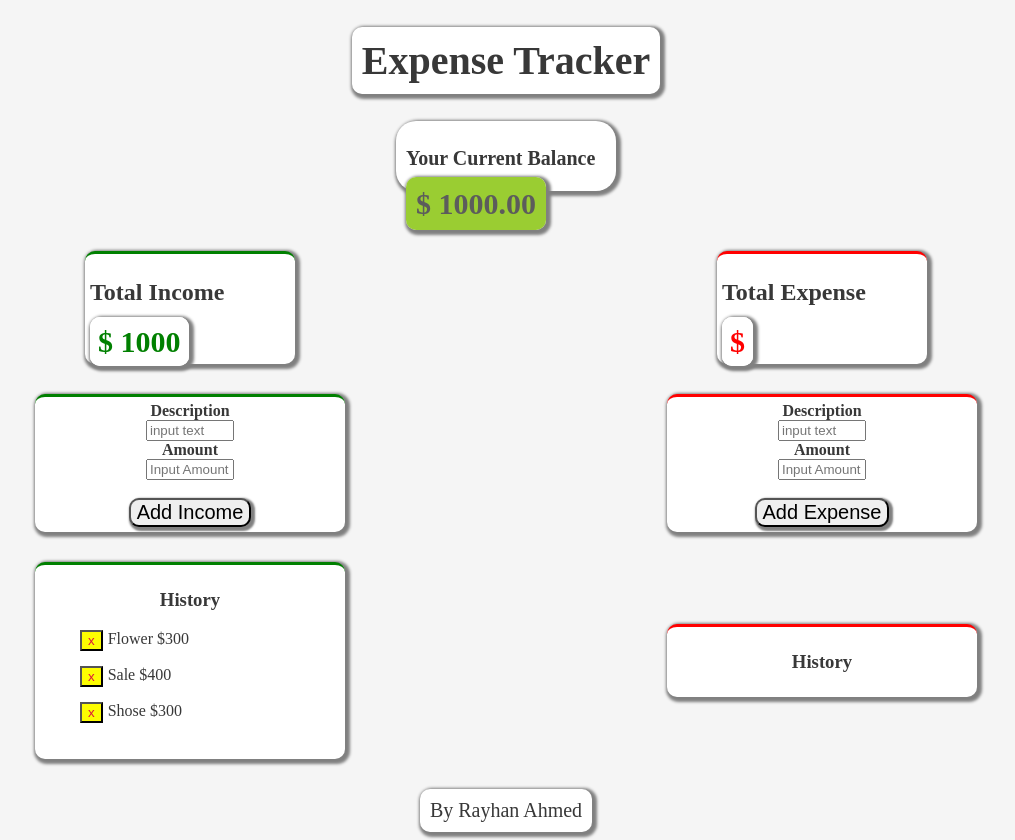
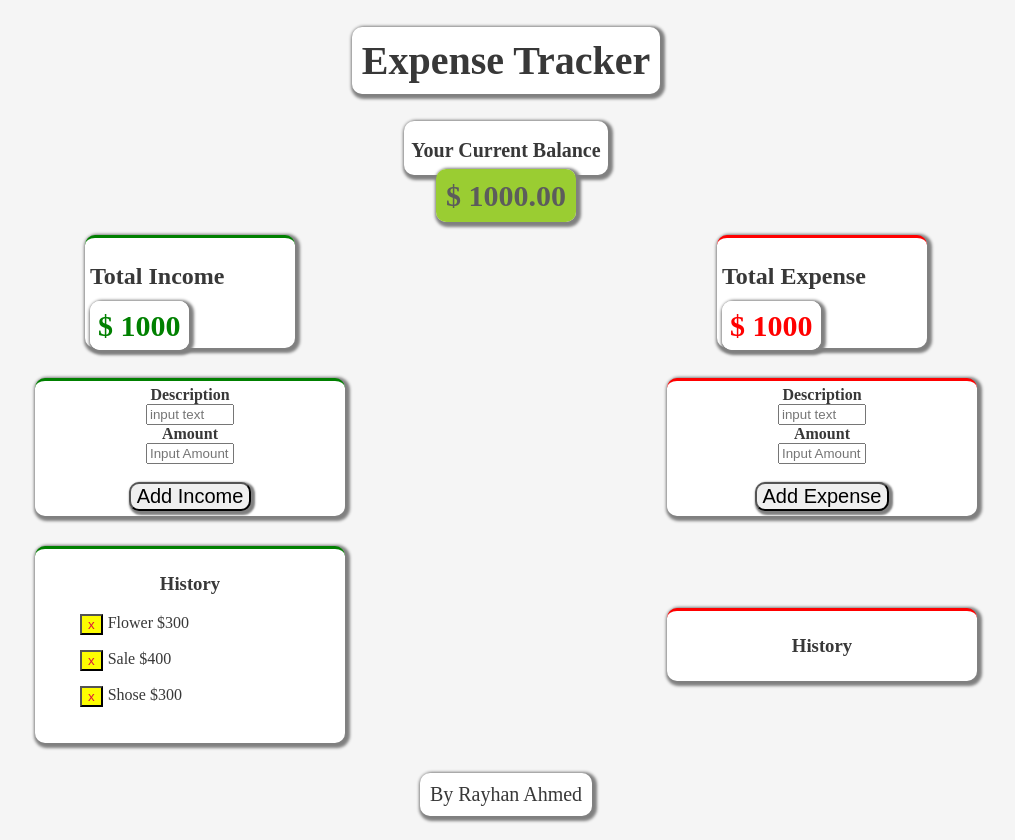
Before and after one commit to srehanpk/expense-tracker, a React (Create React App) app: page / in a window 1280 px wide. Shown: the whole page, without its empty margins (134-1149 px from the left). Built offline with nearby package versions, Linux system fonts and the light colour scheme.

Commit message:
update CSS

```diff
--- a/src/App.css
+++ b/src/App.css
@@ -25,14 +25,14 @@ margin-right: auto;
 
 .balance {
 
-
+ text-align: center;
  background-color: white;
  box-shadow: gray 2px 2px 3px 3px;
  border: none;
- border-radius: 20px;
+ border-radius: 10px;
  width: 200px;
  height: 50px;
- padding: 10px;
+ padding: 2px;
  margin: auto;
 
 }
--- a/src/Income.js
+++ b/src/Income.js
@@ -42,7 +42,7 @@ function Income  () {
 
                     <h2>Total Expense</h2>
 
-                    <span>$</span>
+                    <span>$ 1000</span>
 
 
                 </div>
```
